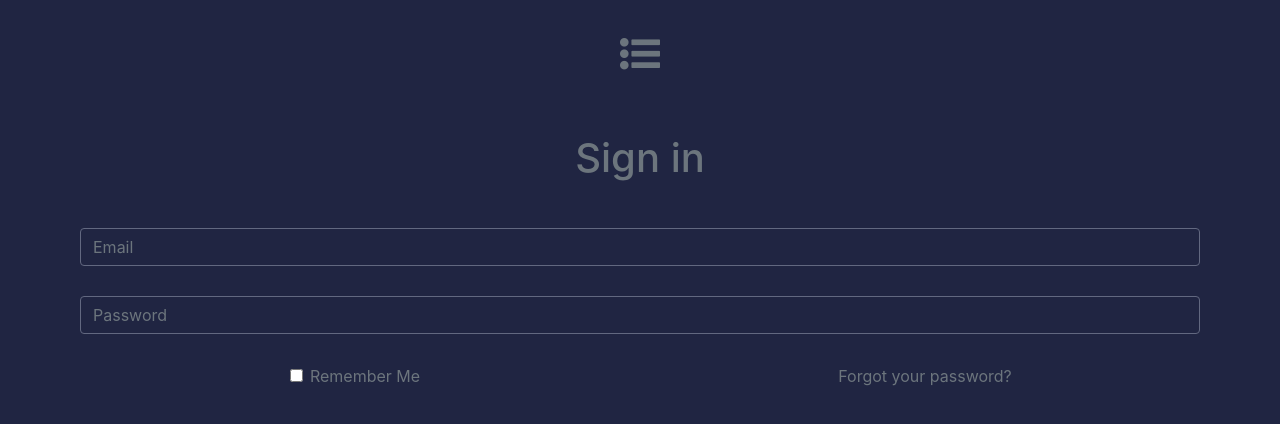
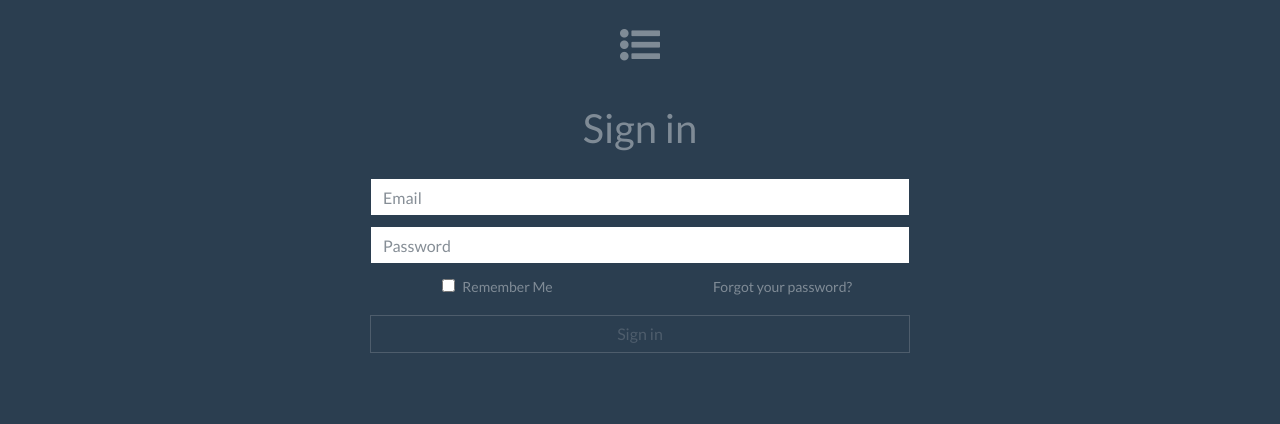
Before and after one commit to marcoaureliorb/toDoListMEAN, an Angular app: page / in a window 1280 px wide. Shown: the top 424 px of the page. Built offline with nearby package versions, Linux system fonts and the light colour scheme.

Commit message:
Ajustando css

```diff
--- a/angular.json
+++ b/angular.json
@@ -24,7 +24,7 @@
               "src/assets"
             ],
             "styles": [
-              "node_modules/bootstrap/dist/css/bootstrap.min.css",
+              "src/bootstrap.min.css",
               "src/styles.css"
             ],
             "scripts": [
--- a/src/app/app-routing.module.ts
+++ b/src/app/app-routing.module.ts
@@ -5,6 +5,7 @@ import { LoginComponent } from './login/login.component';
 
 const routes: Routes = [
   { path: '', component: LoginComponent },
+  { path: 'main', component: ContentComponent },
 ];
 
 @NgModule({
--- a/src/app/login/login.component.css
+++ b/src/app/login/login.component.css
@@ -5,8 +5,3 @@
 .col {
   padding: 10px;
 }
-
-  input{
-    border: solid 1px #626880;
-    background-color: #202542 !important;
-  }
--- a/src/app/login/login.component.html
+++ b/src/app/login/login.component.html
@@ -1,8 +1,8 @@
 <form>
     <div class="form-group">
 
-        <div class="row">
-            <div class="col">
+        <div class="row justify-content-center">
+            <div class="col-6">
                 <div class="col text-center">
                     <label class="text-muted">
                         <h1>
@@ -12,8 +12,8 @@
                 </div>
             </div>
         </div>
-        <div class="row">
-            <div class="col text-center">
+        <div class="row justify-content-center">
+            <div class="col-6 text-center">
                 <label class="text-muted">
                     <h1>
                         Sign in
@@ -21,18 +21,18 @@
                 </label>
             </div>
         </div>
-        <div class="row">
-            <div class="col">
+        <div class="row justify-content-center">
+            <div class="col-6">
                 <input type="text" class="form-control" placeholder="Email">
             </div>
         </div>
-        <div class="row">
-            <div class="col">
+        <div class="row justify-content-center">
+            <div class="col-6">
                 <input type="text" class="form-control" placeholder="Password">
             </div>
         </div>
-        <div class="row">
-            <div class="col text-center">
+        <div class="row justify-content-center">
+            <div class="col-3 text-center">
                 <div class="form-check">
                     <input class="form-check-input" type="checkbox" value="" id="defaultCheck1">
                     <label class="form-check-label text-muted" for="defaultCheck1">
@@ -40,24 +40,25 @@
                     </label>
                 </div>
             </div>
-            <div class="col text-center">
+            <div class="col-3 text-center">
                 <label class="text-muted">
                     Forgot your password?
                 </label>
-
-
             </div>
         </div>
-        <div class="row">
-            <div class="col">
+        <div class="row justify-content-center">
+            <div class="col-6 text-center" >
+                <button type="submit" class="btn btn-block btn-outline-secondary" (click)="login()">
+                    Sign in
+                </button>
             </div>
         </div>
-        <div class="row">
-            <div class="col">
+        <div class="row justify-content-center">
+            <div class="col-6">
             </div>
         </div>
-        <div class="row">
-            <div class="col">
+        <div class="row justify-content-center">
+            <div class="col-6">
             </div>
         </div>
     </div>
--- a/src/app/login/login.component.ts
+++ b/src/app/login/login.component.ts
@@ -1,4 +1,5 @@
 import { Component, OnInit } from '@angular/core';
+import { Router } from '@angular/router';
 
 @Component({
   selector: 'app-login',
@@ -7,9 +8,12 @@ import { Component, OnInit } from '@angular/core';
 })
 export class LoginComponent implements OnInit {
 
-  constructor() { }
+  constructor( private router: Router) { }
 
   ngOnInit() {
   }
 
+  login() {
+      this.router.navigate(['main']);
+  }
 }
--- a/src/styles.css
+++ b/src/styles.css
@@ -1,7 +1,3 @@
-body{
-    background-color: #202542;
-  }
-
 .hover-cursor{
     cursor: pointer;
 }
```
Lines whose indentation alone changed are shown as unchanged.
